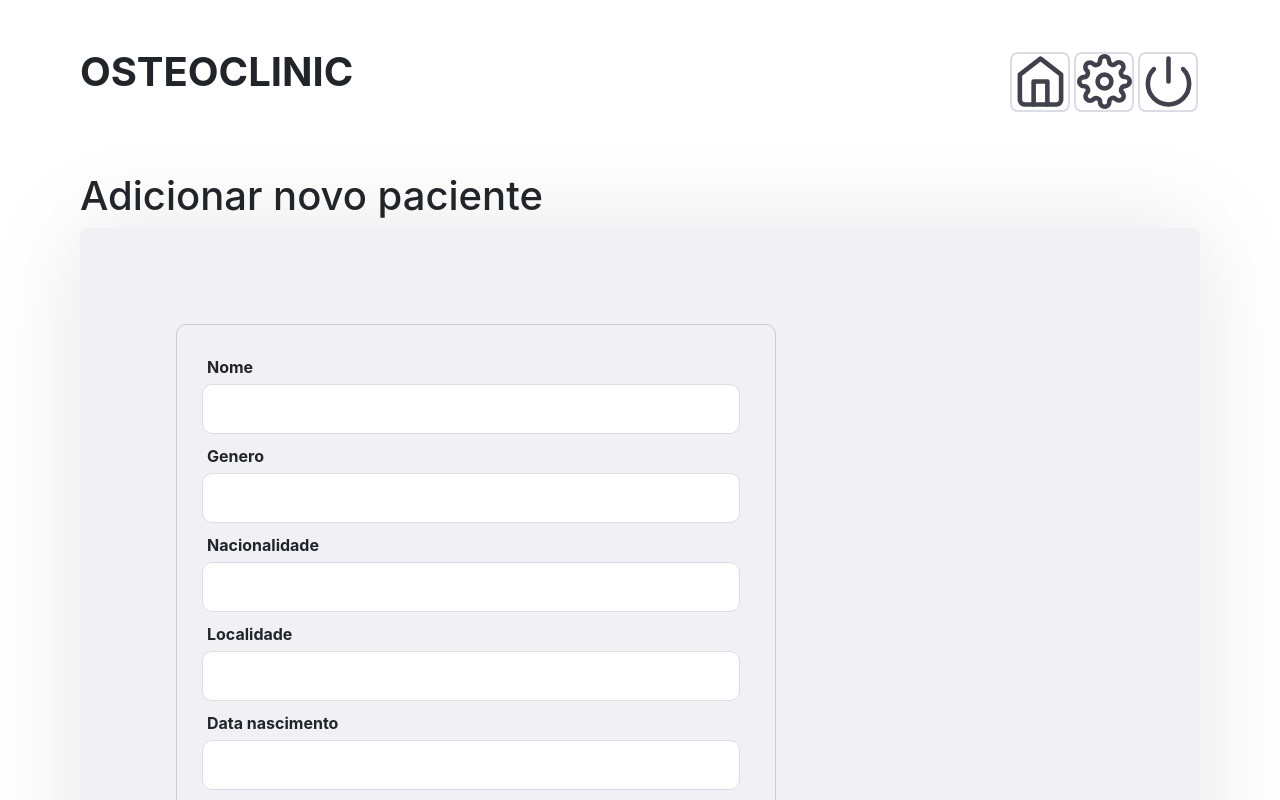
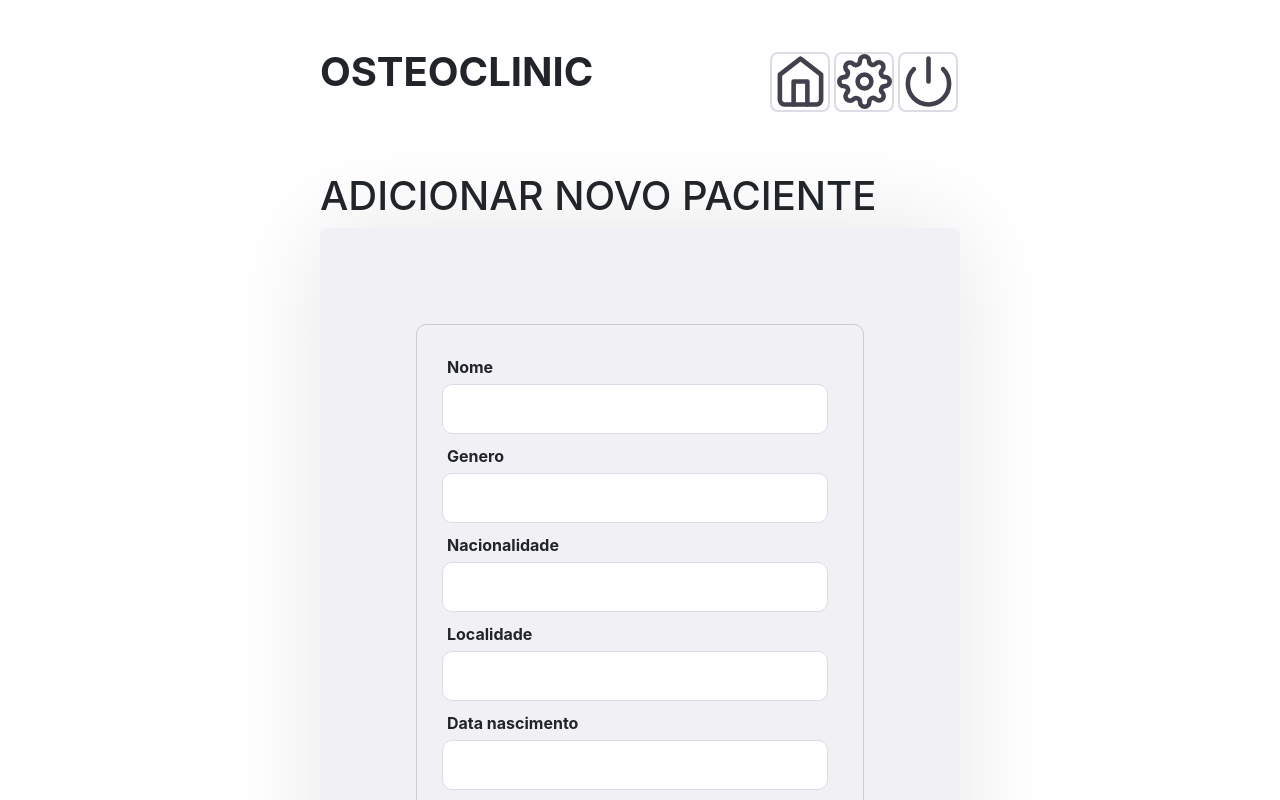
Before and after one commit to Project-Osteo/WebApp, a React (Create React App) app in the folder frontend/: page /novoPaciente in a window 1280 px wide. Shown: the top 800 px of the page. Built offline with nearby package versions, Linux system fonts and the light colour scheme.

Commit message:
mais alteracoes paginas com formularios

```diff
--- a/frontend/src/pages/NovoPaciente/index.js
+++ b/frontend/src/pages/NovoPaciente/index.js
@@ -47,7 +47,7 @@ export default function NovoPaciente () {
             </header>
 
             <section>
-                <h1>Adicionar novo paciente</h1>
+                <h1>ADICIONAR NOVO PACIENTE</h1>
              </section>
 
             <div className="content">
@@ -73,7 +73,7 @@ export default function NovoPaciente () {
                         onClick={submitPaciente}>ADICIONAR</button>
                 </form>  */}
 
-                <form class="myForm" enctype="application/x-www-form-urlencoded" action="/html/codes/html_form_handler.cfm">
+                <form className="myForm" encType="application/x-www-form-urlencoded" action="/html/codes/html_form_handler.cfm">
 
 
 
--- a/frontend/src/pages/NovoPaciente/styles.css
+++ b/frontend/src/pages/NovoPaciente/styles.css
@@ -1,5 +1,5 @@
 .novoPaciente-container {
-    width: 100%;
+    width: 50%;
     max-width: 1120px;
     height: 100vh;
     margin: 32px auto;
@@ -54,7 +54,6 @@
 
 .novoPaciente-container .content form {
     width: 100%;
-    max-width: 600px;
     padding: 25px;
     border-radius: 10px;
 }
--- a/frontend/src/pages/NovoTreino/index.js
+++ b/frontend/src/pages/NovoTreino/index.js
@@ -1,5 +1,5 @@
 import React, { useState } from 'react';
-import { Link, useParams } from 'react-router-dom';
+import { Link, useParams, useHistory } from 'react-router-dom';
 import { FiHome, FiSettings, FiPower, FiArrowLeft } from 'react-icons/fi';
 import axios from 'axios';
 
@@ -7,6 +7,8 @@ import './styles.css';
 
 export default function NovoTreino (){
     let { id } = useParams();
+
+    const history = useHistory();
 
     const [data, setData] = useState('');
     const [descricao, setDescricao] = useState('');
@@ -16,6 +18,7 @@ export default function NovoTreino (){
     const submitTreino = async () => {
         let res = await axios.post(`http://localhost:3001/treinos/${id}`,
         { data: data, descricao: descricao, tipo: tipo, obs: obs})
+            history.push(`/pacientes/${id}`);
             console.log(res);
     }
 
--- a/frontend/src/pages/Pacientes/index.js
+++ b/frontend/src/pages/Pacientes/index.js
@@ -134,14 +134,14 @@ export default function Pacientes() {
                 </div>
             </div> */}
 
-            <div class="card text-white bg-secondary mb-3">
-                <div class="card-header"><h3>{pacienteInfo.id_paciente}.  <b>{pacienteInfo.nome}</b>
+            <div className="card text-white bg-secondary mb-3">
+                <div className="card-header"><h3>{pacienteInfo.id_paciente}.  <b>{pacienteInfo.nome}</b>
                     <FiEdit2 type="button" size={20} onClick={updatePaciente}></FiEdit2>
                     <FiTrash2 type="button" size={20} onClick={deletePaciente}></FiTrash2>
                 </h3>
 
                 </div>
-                <div class="card-body">
+                <div className="card-body">
                     <p><b>Data de nascimento:</b> {pacienteInfo.data_nascimento}</p>
                     <input type="text" name="pickup_time" required value={dataNascimento}
                        onChange={(e) => setDataNascimento(e.target.value)} />
```
Also changed, not shown: 1 other file (tests, documents, lock files or other folders).
